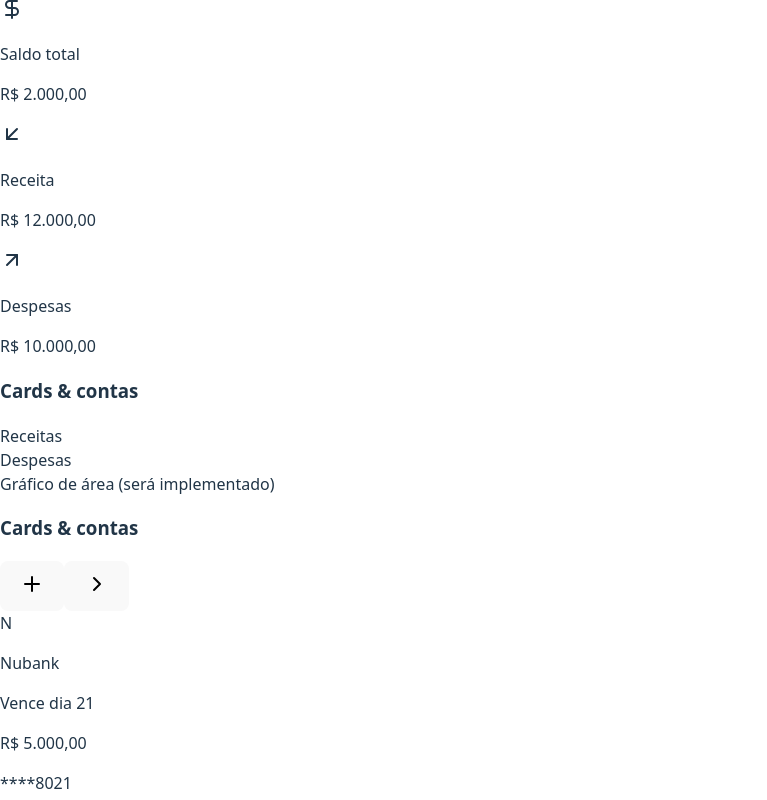
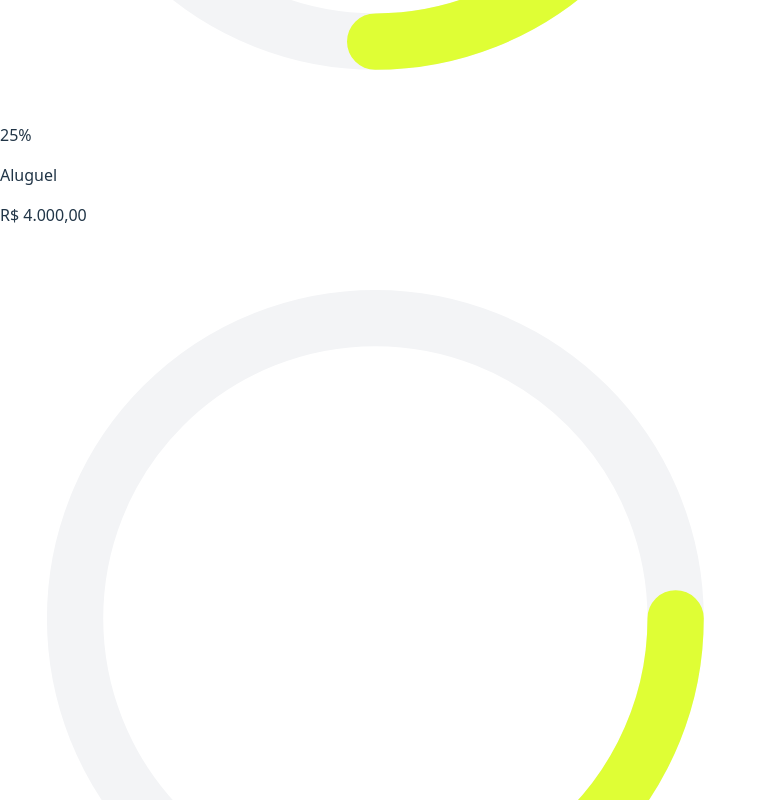
Before and after one commit to ivancv-hub/dashboard-mycash, a React (Vite) app: page /dashboard in a window 1280 px wide. Shown: the part 1800-2600 px from the top of the page, without its empty margins (0-767 px from the left). Built offline with nearby package versions, Linux system fonts and the light colour scheme.

Commit message:
refactor: complete dashboard redesign matching figma v3 specs

```diff
--- a/src/components/dashboard/CardsWidget.tsx
+++ b/src/components/dashboard/CardsWidget.tsx
@@ -1,27 +1,25 @@
 import { Card } from '../ui/Card';
-import { Plus, ChevronRight } from 'lucide-react';
+import { Plus, ChevronRight, CreditCard } from 'lucide-react';
 
 const CARDS_DATA = [
-    { id: '1', name: 'Nubank', amount: 5000, cardNumber: '****8021', color: 'bg-purple-600' },
-    { id: '2', name: 'Inter', amount: 5000, cardNumber: '****8021', color: 'bg-orange-500' },
-    { id: '3', name: 'Picpay', amount: 5000, cardNumber: '****8021', color: 'bg-green-500' },
+    { id: '1', name: 'Nubank', amount: 120, cardNumber: '****5897', color: 'bg-purple-600' },
+    { id: '2', name: 'Inter', amount: 2300, cardNumber: '****5897', color: 'bg-orange-500' },
+    { id: '3', name: 'Picpay', amount: 17000, cardNumber: '****5897', color: 'bg-green-500' },
 ];
 
 export function CardsWidget() {
     return (
-        <Card>
+        <Card className="p-5">
             <div className="flex items-center justify-between mb-4">
                 <div className="flex items-center gap-2">
-                    <div className="w-5 h-5 bg-neutral-900 rounded flex items-center justify-center">
-                        <div className="w-3 h-2 border border-white rounded-sm" />
-                    </div>
-                    <h3 className="text-base font-bold text-neutral-1000">Cards & contas</h3>
+                    <CreditCard className="w-4 h-4 text-neutral-900" />
+                    <h3 className="text-sm font-bold text-neutral-1000">Cards & contas</h3>
                 </div>
                 <div className="flex items-center gap-1">
-                    <button className="w-8 h-8 rounded-full hover:bg-neutral-100 flex items-center justify-center transition-colors">
+                    <button className="w-7 h-7 rounded-lg hover:bg-neutral-100 flex items-center justify-center transition-colors">
                         <Plus className="w-4 h-4 text-neutral-900" />
                     </button>
-                    <button className="w-8 h-8 rounded-full hover:bg-neutral-100 flex items-center justify-center transition-colors">
+                    <button className="w-7 h-7 rounded-lg hover:bg-neutral-100 flex items-center justify-center transition-colors">
                         <ChevronRight className="w-4 h-4 text-neutral-900" />
                     </button>
                 </div>
@@ -31,15 +29,13 @@ export function CardsWidget() {
                 {CARDS_DATA.map((card) => (
                     <div
                         key={card.id}
-                        className="flex items-center justify-between p-3 rounded-2xl hover:bg-neutral-50 transition-colors cursor-pointer"
+                        className="flex items-center justify-between p-3 rounded-xl hover:bg-neutral-50 transition-colors cursor-pointer"
                     >
                         <div className="flex items-center gap-3">
-                            <div className={`w-10 h-10 ${card.color} rounded-lg flex items-center justify-center text-white font-bold text-sm`}>
-                                {card.name.charAt(0)}
-                            </div>
+                            <div className={`w-2 h-8 ${card.color} rounded-full`} />
                             <div>
                                 <p className="text-sm font-semibold text-neutral-1000">{card.name}</p>
-                                <p className="text-xs text-neutral-500">Vence dia 21</p>
+                                <p className="text-xs text-neutral-500">Vence dia 10</p>
                             </div>
                         </div>
                         <div className="text-right">
--- a/src/components/dashboard/CategoryCard.tsx
+++ b/src/components/dashboard/CategoryCard.tsx
@@ -4,34 +4,51 @@ interface CategoryCardProps {
     label: string;
     amount: number;
     percentage: number;
-    color: string;
 }
 
-export function CategoryCard({ label, amount, percentage, color }: CategoryCardProps) {
-    // Simple donut chart using conic-gradient
-    const rotation = (percentage / 100) * 360;
+export function CategoryCard({ label, amount, percentage }: CategoryCardProps) {
+    // Calculate stroke dasharray for circular progress
+    const radius = 32;
+    const circumference = 2 * Math.PI * radius;
+    const strokeDashoffset = circumference - (percentage / 100) * circumference;
 
     return (
-        <Card className="flex flex-col items-center justify-center min-w-[140px]">
-            {/* Donut Chart */}
+        <Card className="flex flex-col items-center justify-center min-w-[140px] p-6">
+            {/* Circular Progress */}
             <div className="relative w-20 h-20 mb-3">
-                <div
-                    className="w-full h-full rounded-full"
-                    style={{
-                        background: `conic-gradient(${color} 0deg ${rotation}deg, #F3F4F6 ${rotation}deg 360deg)`
-                    }}
-                >
-                    <div className="absolute inset-2 bg-white rounded-full flex items-center justify-center">
-                        <span className="text-sm font-bold text-neutral-900">{percentage}%</span>
-                    </div>
+                <svg className="w-full h-full -rotate-90" viewBox="0 0 80 80">
+                    {/* Background circle */}
+                    <circle
+                        cx="40"
+                        cy="40"
+                        r={radius}
+                        fill="none"
+                        stroke="#F3F4F6"
+                        strokeWidth="6"
+                    />
+                    {/* Progress circle */}
+                    <circle
+                        cx="40"
+                        cy="40"
+                        r={radius}
+                        fill="none"
+                        stroke="#DFFE35"
+                        strokeWidth="6"
+                        strokeDasharray={circumference}
+                        strokeDashoffset={strokeDashoffset}
+                        strokeLinecap="round"
+                    />
+                </svg>
+                <div className="absolute inset-0 flex items-center justify-center">
+                    <span className="text-sm font-bold text-neutral-900">{percentage}%</span>
                 </div>
             </div>
 
             {/* Label */}
-            <p className="text-sm text-neutral-600 mb-1 text-center">{label}</p>
+            <p className="text-sm text-neutral-600 mb-1 text-center font-medium">{label}</p>
 
             {/* Amount */}
-            <p className="text-lg font-bold text-neutral-1000">{formatCurrency(amount)}</p>
+            <p className="text-base font-bold text-neutral-1000">{formatCurrency(amount)}</p>
         </Card>
     );
 }
--- a/src/components/dashboard/SummaryCard.tsx
+++ b/src/components/dashboard/SummaryCard.tsx
@@ -1,5 +1,5 @@
 import { Card } from '../ui/Card';
-import { DollarSign, ArrowDownLeft, ArrowUpRight } from 'lucide-react';
+import { DollarSign, TrendingDown, TrendingUp } from 'lucide-react';
 
 interface SummaryCardProps {
     type: 'balance' | 'income' | 'expenses';
@@ -12,21 +12,22 @@ export function SummaryCard({ type, label, amount }: SummaryCardProps) {
     const isIncome = type === 'income';
 
     return (
-        <Card className={isBalance ? 'bg-gradient-to-br from-blue-500 to-blue-600 text-white border-0' : ''}>
-            <div className="flex items-start justify-between mb-2">
-                <div className={`w-10 h-10 rounded-full flex items-center justify-center ${isBalance ? 'bg-white/20' : isIncome ? 'bg-green-50' : 'bg-red-50'
+        <Card className="p-6">
+            <div className="flex items-start justify-between mb-4">
+                <div className={`w-10 h-10 rounded-lg flex items-center justify-center ${isBalance ? 'bg-neutral-100' : isIncome ? 'bg-green-50' : 'bg-red-50'
                     }`}>
-                    {isBalance && <DollarSign className="w-5 h-5 text-white" />}
-                    {isIncome && <ArrowDownLeft className="w-5 h-5 text-green-600" />}
-                    {!isBalance && !isIncome && <ArrowUpRight className="w-5 h-5 text-red-600" />}
+                    {isBalance && <DollarSign className="w-5 h-5 text-neutral-900" />}
+                    {isIncome && <TrendingDown className="w-5 h-5 text-green-600" />}
+                    {!isBalance && !isIncome && <TrendingUp className="w-5 h-5 text-red-600" />}
                 </div>
             </div>
 
-            <p className={`text-sm mb-1 ${isBalance ? 'text-white/80' : 'text-neutral-600'}`}>
+            <p className="text-sm text-neutral-600 mb-2 font-medium">
                 {label}
             </p>
 
-            <p className={`text-3xl font-bold ${isBalance ? 'text-white' : 'text-neutral-1000'}`}>
+            <p className={`text-2xl font-bold ${isBalance ? 'text-blue-600' : isIncome ? 'text-neutral-1000' : 'text-neutral-1000'
+                }`}>
                 {formatCurrency(amount)}
             </p>
         </Card>
--- a/src/pages/Dashboard.tsx
+++ b/src/pages/Dashboard.tsx
@@ -3,22 +3,30 @@ import { CategoryCard } from '../components/dashboard/CategoryCard';
 import { SummaryCard } from '../components/dashboard/SummaryCard';
 import { CardsWidget } from '../components/dashboard/CardsWidget';
 import { UpcomingExpensesWidget } from '../components/dashboard/UpcomingExpensesWidget';
+import { Card } from '../components/ui/Card';
+import { BarChart3, Search } from 'lucide-react';
 
 const CATEGORIES = [
-    { label: 'Aluguel', amount: 4000, percentage: 24, color: '#DFFE35' },
-    { label: 'Alimentação', amount: 2000, percentage: 12, color: '#DFFE35' },
-    { label: 'Mercado', amount: 1500, percentage: 5, color: '#DFFE35' },
-    { label: 'Academia', amount: 250, percentage: 3, color: '#DFFE35' },
+    { label: 'Aluguel', amount: 4000, percentage: 25 },
+    { label: 'Alimentação', amount: 2000, percentage: 15 },
+    { label: 'Mercado', amount: 1500, percentage: 5 },
+    { label: 'Academia', amount: 120, percentage: 3 },
+];
+
+const TRANSACTIONS = [
+    { id: '1', member: 'https://i.pravatar.cc/150?img=1', date: '17/01/2026', description: 'Conta de água', category: 'Manutenção', account: 'Conta corrente', installments: '-', amount: 100 },
+    { id: '2', member: 'https://i.pravatar.cc/150?img=2', date: '17/01/2026', description: 'Conta de Luz', category: 'Manutenção', account: 'Conta corrente', installments: '-', amount: 150 },
+    { id: '3', member: 'https://i.pravatar.cc/150?img=2', date: '17/01/2026', description: 'Passeio no parque', category: 'Lazer', account: 'Cartão XP', installments: '1/1', amount: 750 },
 ];
 
 export default function Dashboard() {
     return (
-        <div className="p-4 lg:p-8 space-y-6">
+        <div className="p-6 space-y-6">
             <DashboardHeader />
 
             {/* Category Cards Carousel */}
-            <div className="overflow-x-auto pb-4 -mx-4 px-4">
-                <div className="flex gap-4 min-w-max">
+            <div className="overflow-x-auto pb-2 -mx-2 px-2">
+                <div className="flex gap-3 min-w-max">
                     {CATEGORIES.map((category) => (
                         <CategoryCard key={category.label} {...category} />
                     ))}
@@ -28,17 +36,20 @@ export default function Dashboard() {
             {/* Summary Cards */}
             <div className="grid grid-cols-1 md:grid-cols-3 gap-4">
                 <SummaryCard type="balance" label="Saldo total" amount={2000} />
-                <SummaryCard type="income" label="Receita" amount={12000} />
+                <SummaryCard type="income" label="Receitas" amount={12000} />
                 <SummaryCard type="expenses" label="Despesas" amount={10000} />
             </div>
 
             {/* Chart and Widgets */}
-            <div className="grid grid-cols-1 lg:grid-cols-3 gap-6">
-                {/* Placeholder for Chart - will be implemented next */}
-                <div className="lg:col-span-2 bg-white rounded-3xl p-6 border border-neutral-200">
-                    <div className="flex items-center justify-between mb-4">
-                        <h3 className="text-base font-bold text-neutral-1000">Cards & contas</h3>
-                        <div className="flex items-center gap-4 text-sm">
+            <div className="grid grid-cols-1 lg:grid-cols-3 gap-4">
+                {/* Chart */}
+                <Card className="lg:col-span-2 p-6">
+                    <div className="flex items-center justify-between mb-6">
+                        <div className="flex items-center gap-2">
+                            <BarChart3 className="w-4 h-4 text-neutral-900" />
+                            <h3 className="text-sm font-bold text-neutral-1000">Fluxo financeiro</h3>
+                        </div>
+                        <div className="flex items-center gap-4 text-xs">
                             <div className="flex items-center gap-2">
                                 <div className="w-3 h-3 rounded-full bg-[#DFFE35]" />
                                 <span className="text-neutral-600">Receitas</span>
@@ -49,10 +60,10 @@ export default function Dashboard() {
                             </div>
                         </div>
                     </div>
-                    <div className="h-64 flex items-center justify-center text-neutral-400">
-                        Gráfico de área (será implementado)
+                    <div className="h-64 flex items-center justify-center text-neutral-400 text-sm">
+                        Gráfico de área (implementação futura)
                     </div>
-                </div>
+                </Card>
 
                 {/* Widgets Column */}
                 <div className="space-y-4">
@@ -61,13 +72,88 @@ export default function Dashboard() {
                 </div>
             </div>
 
-            {/* Transactions Table Placeholder */}
-            <div className="bg-white rounded-3xl p-6 border border-neutral-200">
-                <h3 className="text-base font-bold text-neutral-1000 mb-4">Extrato detalhado</h3>
-                <div className="text-neutral-400 text-center py-8">
-                    Tabela de transações (será implementada)
+            {/* Transactions Table */}
+            <Card className="p-6">
+                <div className="flex items-center justify-between mb-6">
+                    <div className="flex items-center gap-2">
+                        <BarChart3 className="w-4 h-4 text-neutral-900" />
+                        <h3 className="text-sm font-bold text-neutral-1000">Extrato detalhado</h3>
+                    </div>
+                    <div className="flex items-center gap-2">
+                        <div className="relative">
+                            <Search className="absolute left-3 top-1/2 -translate-y-1/2 w-3.5 h-3.5 text-neutral-500" />
+                            <input
+                                type="text"
+                                placeholder="Buscar lançamentos"
+                                className="pl-9 pr-3 py-1.5 bg-white border border-neutral-200 rounded-lg text-xs focus:outline-none focus:ring-1 focus:ring-neutral-300"
+                            />
+                        </div>
+                        <select className="px-3 py-1.5 bg-white border border-neutral-200 rounded-lg text-xs focus:outline-none focus:ring-1 focus:ring-neutral-300">
+                            <option>Despesas</option>
+                            <option>Receitas</option>
+                            <option>Todas</option>
+                        </select>
+                    </div>
                 </div>
-            </div>
+
+                <div className="overflow-x-auto">
+                    <table className="w-full">
+                        <thead>
+                            <tr className="border-b border-neutral-200">
+                                <th className="text-left py-3 px-3 text-xs font-semibold text-neutral-600">Membro</th>
+                                <th className="text-left py-3 px-3 text-xs font-semibold text-neutral-600">Datas</th>
+                                <th className="text-left py-3 px-3 text-xs font-semibold text-neutral-600">Descrição</th>
+                                <th className="text-left py-3 px-3 text-xs font-semibold text-neutral-600">Categorias</th>
+                                <th className="text-left py-3 px-3 text-xs font-semibold text-neutral-600">Conta/cartão</th>
+                                <th className="text-left py-3 px-3 text-xs font-semibold text-neutral-600">Parcelas</th>
+                                <th className="text-right py-3 px-3 text-xs font-semibold text-neutral-600">Valor</th>
+                            </tr>
+                        </thead>
+                        <tbody>
+                            {TRANSACTIONS.map((transaction) => (
+                                <tr key={transaction.id} className="border-b border-neutral-100 hover:bg-neutral-50">
+                                    <td className="py-3 px-3">
+                                        <img src={transaction.member} alt="Member" className="w-6 h-6 rounded-full" />
+                                    </td>
+                                    <td className="py-3 px-3 text-xs text-neutral-900">{transaction.date}</td>
+                                    <td className="py-3 px-3">
+                                        <div className="flex items-center gap-2">
+                                            <div className="w-1.5 h-1.5 rounded-full bg-red-500" />
+                                            <span className="text-xs font-medium text-neutral-900">{transaction.description}</span>
+                                        </div>
+                                    </td>
+                                    <td className="py-3 px-3 text-xs text-neutral-600">{transaction.category}</td>
+                                    <td className="py-3 px-3 text-xs text-neutral-600">{transaction.account}</td>
+                                    <td className="py-3 px-3 text-xs text-neutral-600">{transaction.installments}</td>
+                                    <td className="py-3 px-3 text-right text-xs font-bold text-neutral-900">
+                                        {formatCurrency(transaction.amount)}
+                                    </td>
+                                </tr>
+                            ))}
+                        </tbody>
+                    </table>
+                </div>
+
+                <div className="flex items-center justify-between mt-4 pt-4 border-t border-neutral-200">
+                    <p className="text-xs text-neutral-600">Mostrando 1 a 5 de 17</p>
+                    <div className="flex items-center gap-1">
+                        <button className="w-7 h-7 rounded-lg hover:bg-neutral-100 flex items-center justify-center text-xs text-neutral-600">←</button>
+                        <button className="w-7 h-7 rounded-lg bg-neutral-1000 text-white flex items-center justify-center text-xs">1</button>
+                        <button className="w-7 h-7 rounded-lg hover:bg-neutral-100 flex items-center justify-center text-xs text-neutral-600">2</button>
+                        <button className="w-7 h-7 rounded-lg hover:bg-neutral-100 flex items-center justify-center text-xs text-neutral-600">3</button>
+                        <button className="w-7 h-7 rounded-lg hover:bg-neutral-100 flex items-center justify-center text-xs text-neutral-600">4</button>
+                        <button className="w-7 h-7 rounded-lg hover:bg-neutral-100 flex items-center justify-center text-xs text-neutral-600">5</button>
+                        <button className="w-7 h-7 rounded-lg hover:bg-neutral-100 flex items-center justify-center text-xs text-neutral-600">→</button>
+                    </div>
+                </div>
+            </Card>
         </div>
     );
 }
+
+function formatCurrency(value: number) {
+    return new Intl.NumberFormat('pt-BR', {
+        style: 'currency',
+        currency: 'BRL',
+    }).format(value);
+}
--- a/src/styles/index.css
+++ b/src/styles/index.css
@@ -11,19 +11,27 @@
     --color-neutral-100: #F9FAFB;
     --color-neutral-200: #F3F4F6;
     --color-neutral-900: #1F2937;
-    --color-neutral-1000: #111827; /* Dark Backgrounds */
+    --color-neutral-1000: #111827;
+    /* Dark Backgrounds */
 
     /* Brand (Lime) */
-    --color-brand-500: #DFFE35; /* Primary */
+    --color-brand-500: #DFFE35;
+    /* Primary */
     --color-brand-600: #D7FE03;
 
     /* Semantic Colors */
-    --color-success: #44CB93; /* Green-500 */
-    --color-danger: #EB4B5B;  /* Red-500 */
+    --color-success: #44CB93;
+    /* Green-500 */
+    --color-danger: #EB4B5B;
+    /* Red-500 */
+
+    /* Background */
+    --color-bg-page: #F5F5F5;
+    /* Light gray background */
   }
 
   body {
-    @apply bg-neutral-100 text-neutral-900 font-sans antialiased;
+    @apply bg-[#F5F5F5] text-neutral-900 font-sans antialiased;
   }
 }
 
```
Also changed, not shown: src/components/dashboard/DashboardHeader.tsx (+11 -11 lines), src/components/dashboard/UpcomingExpensesWidget.tsx (+18 -19 lines).
